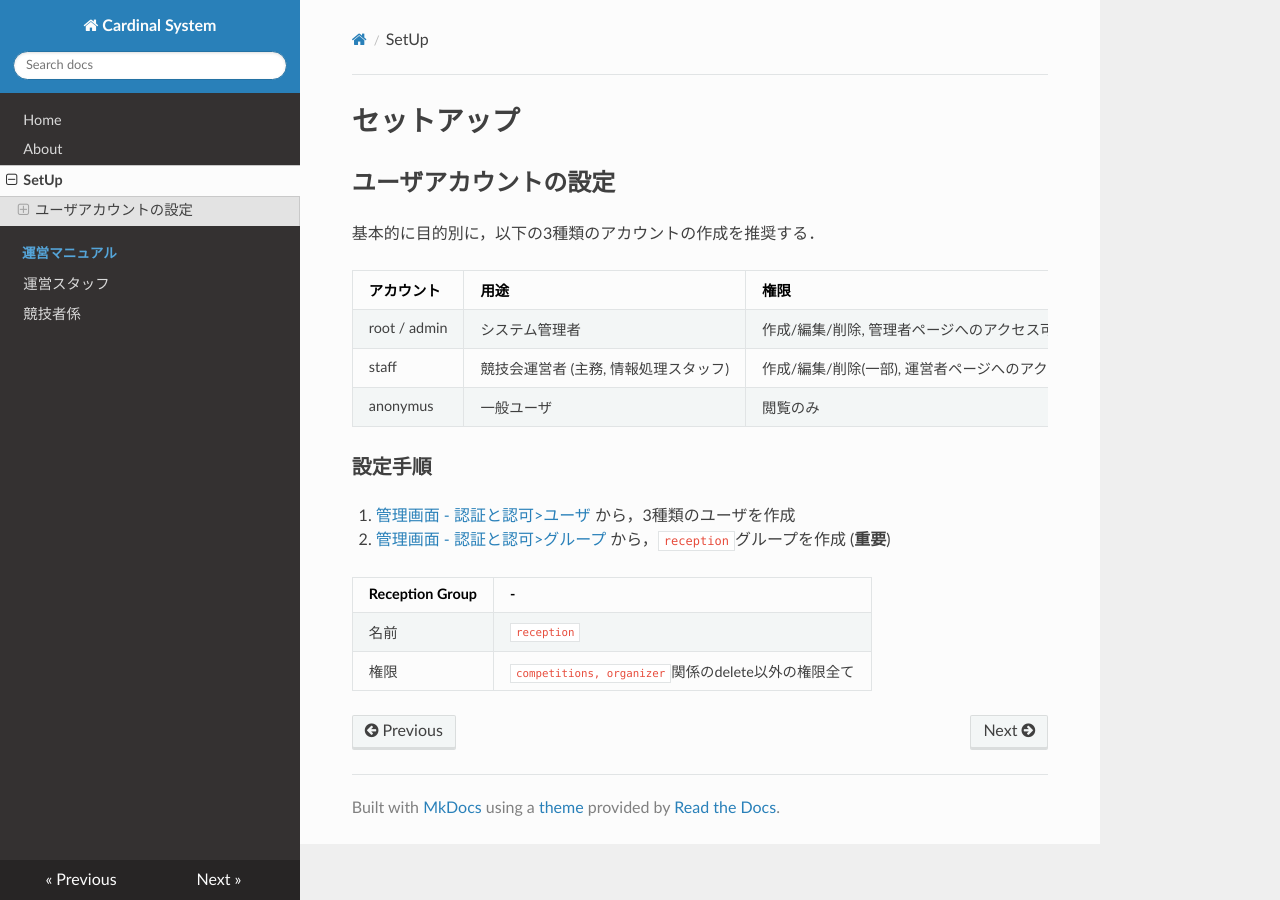
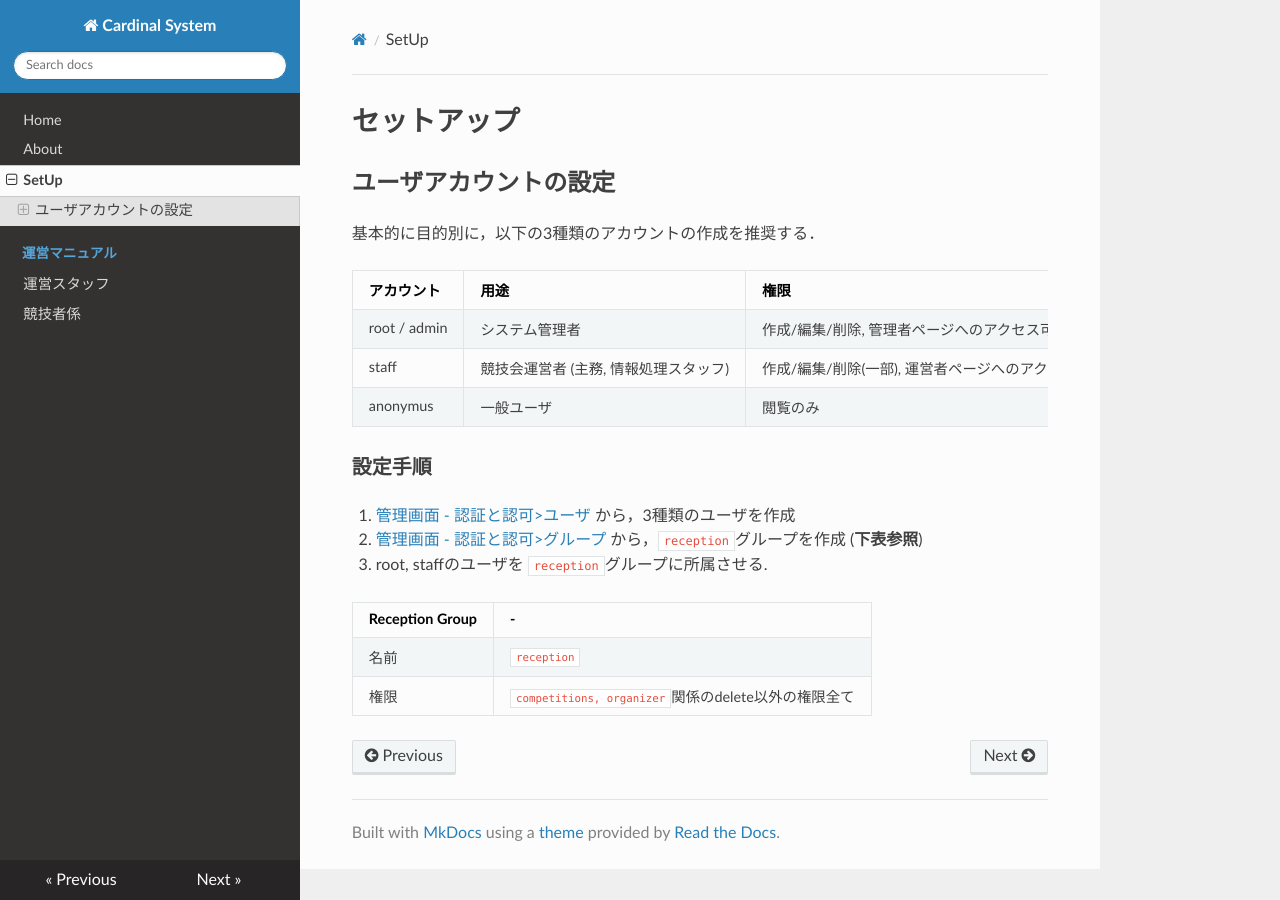
Before and after one commit to tafdata/cardinal, an MkDocs documentation site: the page built from docs/docs/setup.md, in a window 1280 px wide. Built offline with MkDocs 1.6.1, drawn with Linux system fonts in a browser that asks for light colours; nearby versions of some CDN libraries; old or Windows-style settings are respelled for this version of MkDocs.

Commit message:
update docs3

```diff
--- a/docs/docs/setup.md
+++ b/docs/docs/setup.md
@@ -13,7 +13,8 @@
 ### 設定手順
 
 1. [管理画面 - 認証と認可>ユーザ](http://localhost:7000/admin/auth/user/) から，3種類のユーザを作成
-1. [管理画面 - 認証と認可>グループ](http://localhost:7000/admin/auth/group/) から，`reception`グループを作成 (**重要**)
+1. [管理画面 - 認証と認可>グループ](http://localhost:7000/admin/auth/group/) から，`reception`グループを作成 (**下表参照**)
+1. root, staffのユーザを `reception`グループに所属させる.
 
 | Reception Group | - |
 |------|-------------------|
```
Also changed, not shown: docs/site/index.html, docs/site/search/search_index.json, docs/site/setup/index.html, 1 other file.
